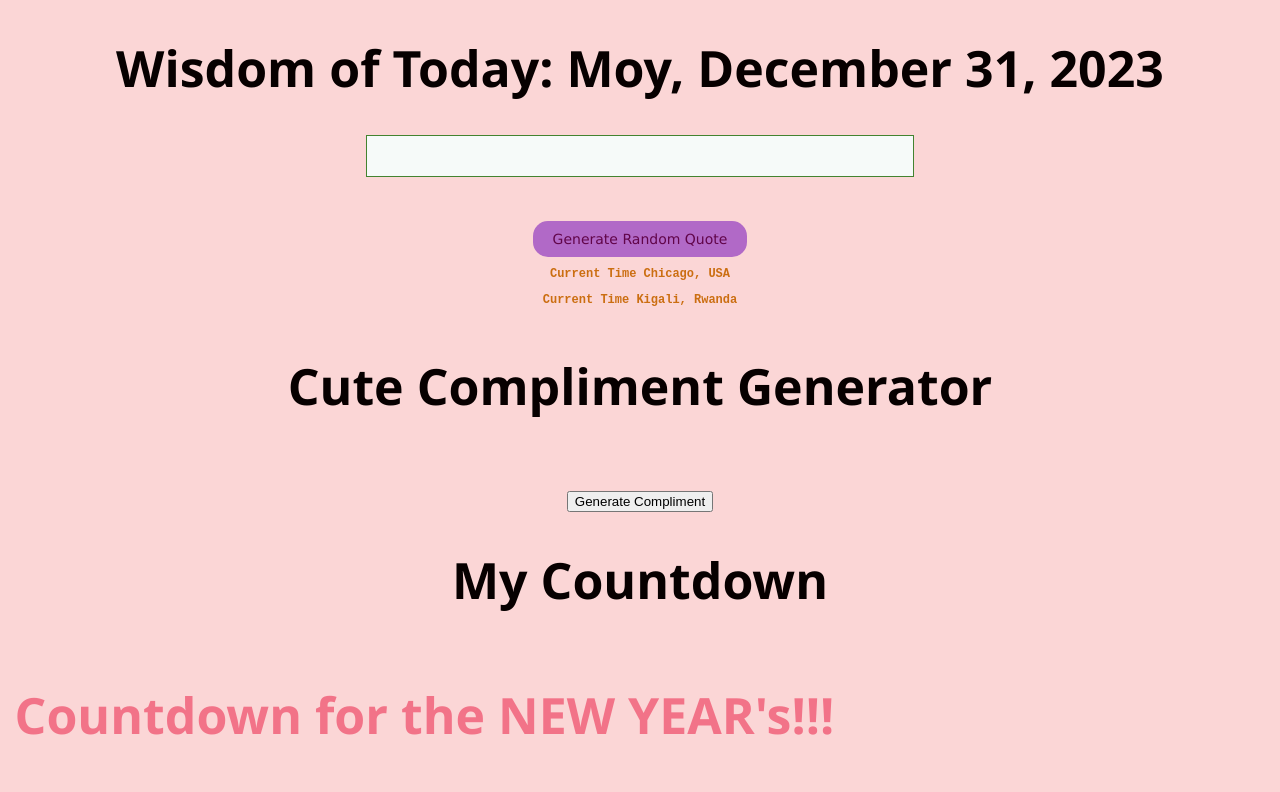
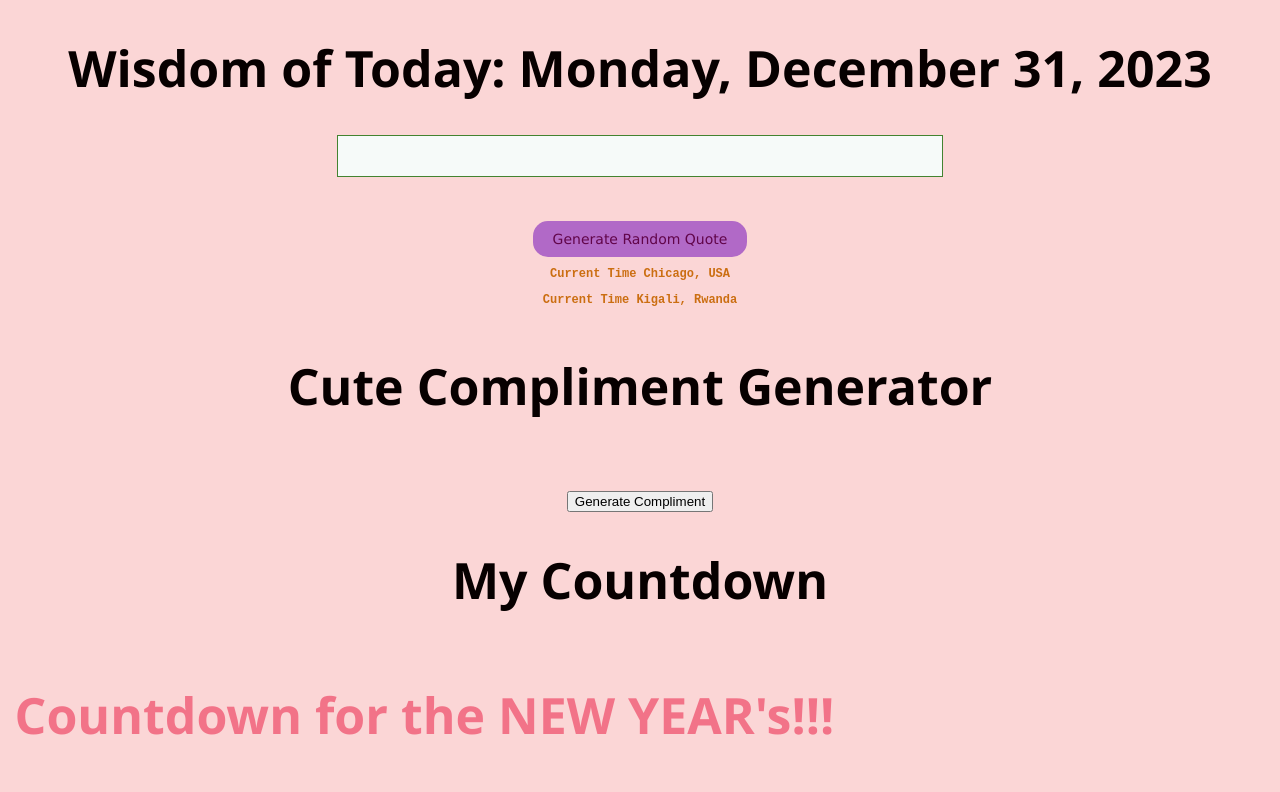
Before and after one commit to Lande21/RandomQuote, a React (Create React App) app: page / in a window 1280 px wide. Shown: the top 792 px of the page. Built offline with nearby package versions, Linux system fonts and the light colour scheme; no server answers.

Commit message:
changes of the date

```diff
--- a/src/QuoteDisplay.js
+++ b/src/QuoteDisplay.js
@@ -61,7 +61,7 @@ function QuoteDisplay() {
   return (
     <div>
 
-      <h1>Wisdom of Today: Moy, December 31, 2023 </h1>
+      <h1>Wisdom of Today: Monday, December 31, 2023 </h1>
       <div class="quote-container">
       <blockquote className="quote">{quote}
       </blockquote>
```
